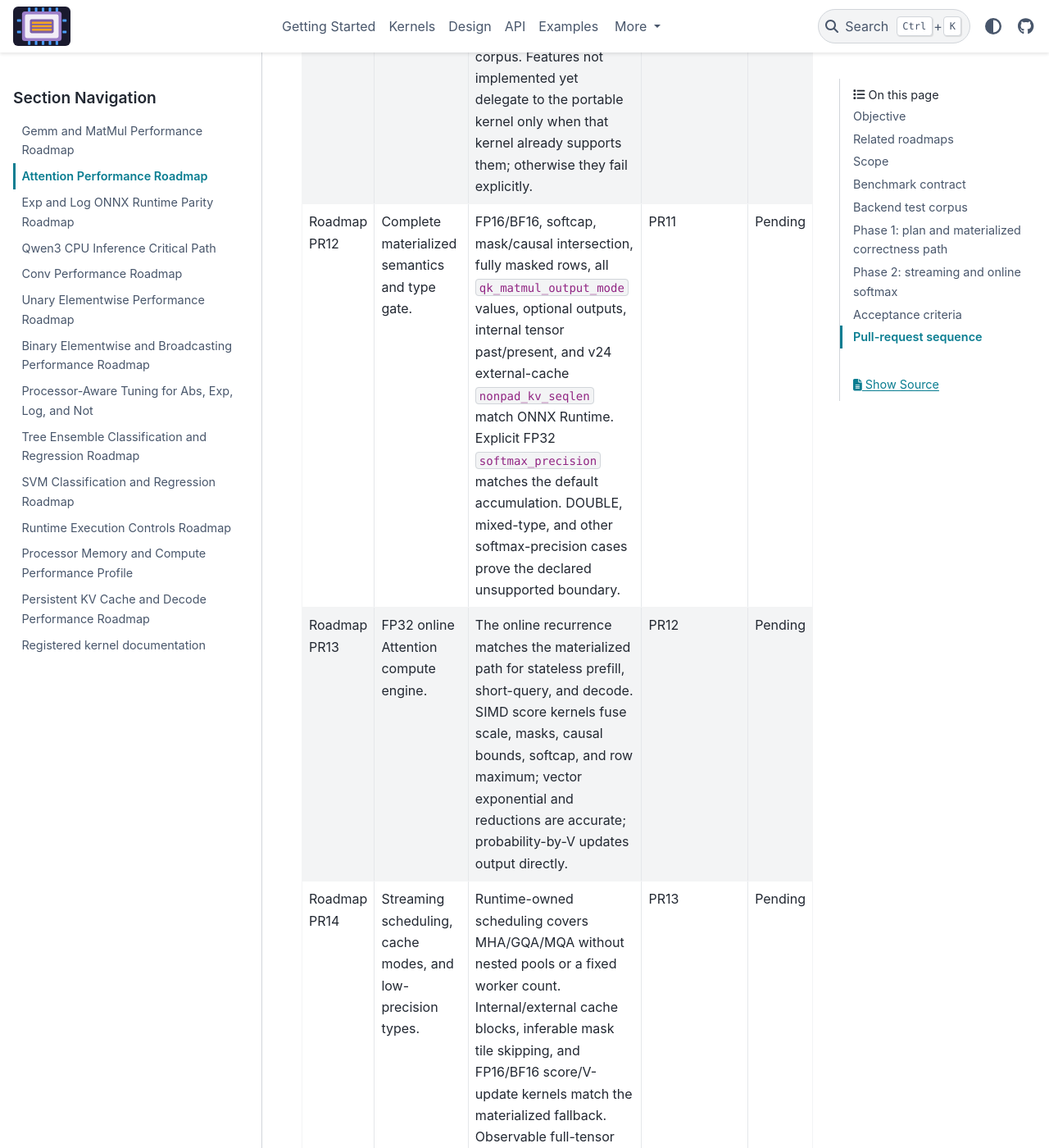
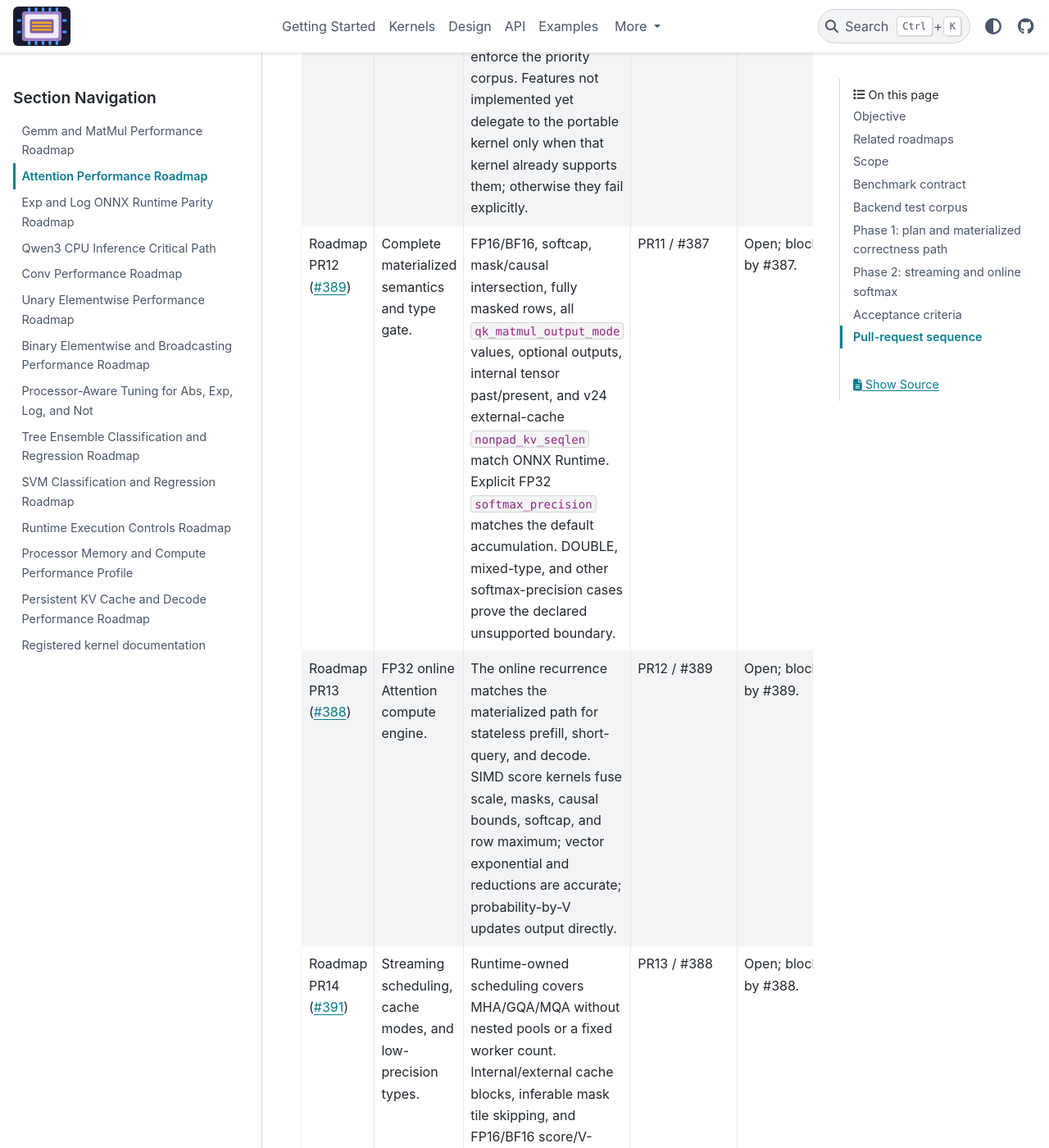
Before and after one commit to xadupre/onnx-light-cpu, a Sphinx documentation site: the page built from docs/next_steps/2026/2026_08_attention.rst, in a window 1280 px wide and 1400 px high, scrolled down 7115 px. Shown: the whole window at 82% size. Built offline with Sphinx 7.4.7 and the PyData theme 0.15.4, drawn with Linux system fonts in a browser that asks for light colours; pages that are not in the unit, such as notebooks, are missing from menus; some of the changed text lies outside the part shown.

Commit message:
Link Attention roadmap implementation issues
Co-authored-by: Copilot <223556219+Copilot@users.noreply.github.com>

```diff
--- a/docs/next_steps/2026/2026_08_attention.rst
+++ b/docs/next_steps/2026/2026_08_attention.rst
@@ -264,7 +264,8 @@ Pull-request sequence
      - Merge criterion
      - Dependency
      - Status
-   * - Roadmap PR11
+   * - Roadmap PR11 (`#387
+       <https://github.com/xadupre/onnx-light-cpu/issues/387>`_)
      - Adapter, planning contract, backend corpus, and FP32 materialized
        baseline.
      - ``AttentionDescriptor`` parses v23/v24 attributes and optional IO.
@@ -276,8 +277,9 @@ Pull-request sequence
        Features not implemented yet delegate to the portable kernel only when
        that kernel already supports them; otherwise they fail explicitly.
      - Shared GEMM/MatMul engine
-     - Pending
-   * - Roadmap PR12
+     - Open; implementation not started.
+   * - Roadmap PR12 (`#389
+       <https://github.com/xadupre/onnx-light-cpu/issues/389>`_)
      - Complete materialized semantics and type gate.
      - FP16/BF16, softcap, mask/causal intersection, fully masked rows, all
        ``qk_matmul_output_mode`` values, optional outputs, internal tensor
@@ -285,31 +287,36 @@ Pull-request sequence
        Runtime. Explicit FP32 ``softmax_precision`` matches the default
        accumulation. DOUBLE, mixed-type, and other softmax-precision cases
        prove the declared unsupported boundary.
-     - PR11
-     - Pending
-   * - Roadmap PR13
+     - PR11 / #387
+     - Open; blocked by #387.
+   * - Roadmap PR13 (`#388
+       <https://github.com/xadupre/onnx-light-cpu/issues/388>`_)
      - FP32 online Attention compute engine.
      - The online recurrence matches the materialized path for stateless
        prefill, short-query, and decode. SIMD score kernels fuse scale, masks,
        causal bounds, softcap, and row maximum; vector exponential and
        reductions are accurate; probability-by-V updates output directly.
-     - PR12
-     - Pending
-   * - Roadmap PR14
+     - PR12 / #389
+     - Open; blocked by #389.
+   * - Roadmap PR14 (`#391
+       <https://github.com/xadupre/onnx-light-cpu/issues/391>`_)
      - Streaming scheduling, cache modes, and low-precision types.
      - Runtime-owned scheduling covers MHA/GQA/MQA without nested pools or a
        fixed worker count. Internal/external cache blocks, inferable mask tile
        skipping, and FP16/BF16 score/V-update kernels match the materialized
        fallback. Observable full-tensor outputs select materialized execution.
-     - PR13
-     - Pending
-   * - Roadmap PR15
+     - PR13 / #388
+     - Open; blocked by #388.
+   * - Roadmap PR15 (`#390
+       <https://github.com/xadupre/onnx-light-cpu/issues/390>`_)
      - Final parity and memory gate.
      - Every priority platform/type corpus has bounded temporary memory,
        reaches at least ``1.0x`` median speed-up over ONNX Runtime, and has no
        priority case below ``0.9x``. Raw default-policy samples and environment
        metadata are published; controlled-thread runs remain diagnostic.
-     - PR14
-     - Pending
+     - PR14 / #391
+     - Open; blocked by #391.
 
-Roadmap PR15 is the final Attention PR.
+Roadmap PR15 (`#390
+<https://github.com/xadupre/onnx-light-cpu/issues/390>`_) is the final
+Attention PR.
```
